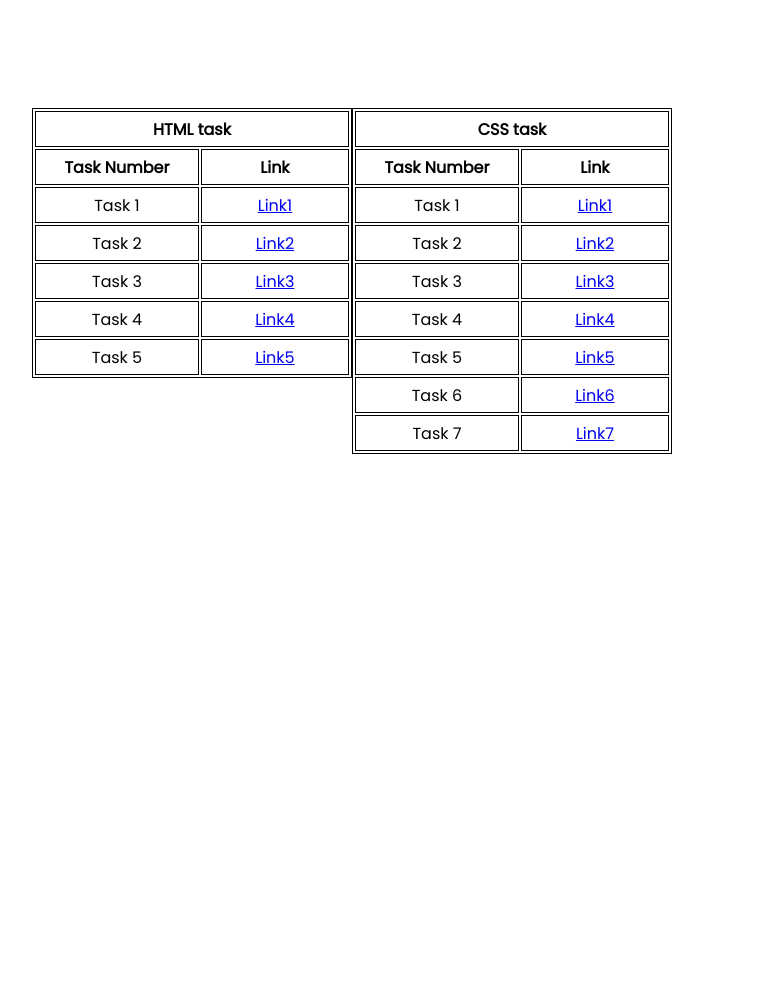
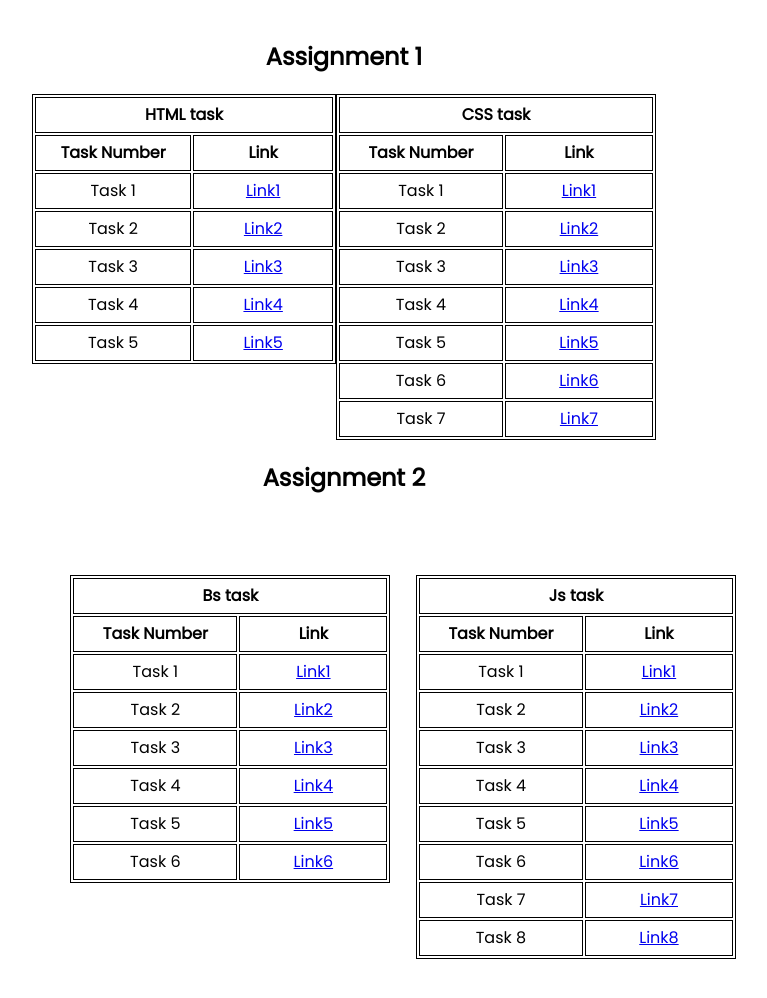
Before and after one commit to puneethx/MERN-Intership, a plain HTML site: page index.html in a window 1280 px wide. Shown: the part 72-1070 px from the top of the page, without its empty margins (296-1063 px from the left). Before the commit the page ends 800 px from the top, so only its background shows below. Drawn offline with Linux system fonts and the light colour scheme.

Commit message:
Js and Bs added

```diff
--- a/index.html
+++ b/index.html
@@ -15,7 +15,7 @@
         text-align: center;
         width: 20rem;
     }
-    h1{
+    h1,h2{
         text-align: center;
     }
     body{
@@ -25,13 +25,28 @@
         display: flex;
         justify-content: space-between;
         margin:0 25vw;
-        padding-top: 7vw;
+        flex-direction: column;
+    }
+    .center2{
+        justify-content: space-between;
+        margin: 10vh 30vw;
+        display: flex;
+    }
+    .jsdiv{
+        margin-left: 2vw;
+    }
+    .bsdiv{
+        margin-left: -2vw;
+    }
+    .assignment{
+        display: flex;
     }
 </style>
 <body>
     <h1>Index Page</h1>
     <div class="centerdiv">
-        <div class="htmldiv">
+        <h2>Assignment 1</h2>
+        <div class="assignment">
             <table class="table">
                 <tbody>
                     <tr>
@@ -63,7 +78,7 @@
                     </tr>
                 </tbody>
             </table>
-    </div>
+
             <div class="cssdiv">
                 <table class="table">
                     <tbody>
@@ -106,5 +121,94 @@
                 </table>
             </div>
         </div>
+    </div>
+    <h2>Assignment 2</h2>
+    <div class="center2">
+        <div class="assignment">
+            <div class="bsdiv">
+                <table class="table">
+                    <tbody>
+                        <tr>
+                            <th colspan="2">Bs task</th>
+                        </tr>
+                        <tr>
+                            <th>Task Number</th>
+                            <th>Link</th>
+                        </tr>
+                        <tr>
+                            <td>Task 1</td>
+                            <td><a href="./Bs Task/Bs Task 1/index.html">Link1</a></td>
+                        </tr>
+                        <tr>
+                            <td>Task 2</td>
+                            <td><a href="./Bs Task/Bs Task 2/index.html">Link2</a></td>
+                        </tr>
+                        <tr>
+                            <td>Task 3</td>
+                            <td><a href="./Bs Task/Bs Task 3/index.html">Link3</a></td>
+                        </tr>
+                        <tr>
+                            <td>Task 4</td>
+                            <td><a href="./Bs Task/Bs Task 4/index.html">Link4</a></td>
+                        </tr>
+                        <tr>
+                            <td>Task 5</td>
+                            <td><a href="./Bs Task/Bs Task 5/index.html">Link5</a></td>
+                        </tr>
+                        <tr>
+                            <td>Task 6</td>
+                            <td><a href="./Bs Task/Bs Task 6/index.html">Link6</a></td>
+                        </tr>
+                    </tbody>
+                </table>
+            </div>
+            <div class="jsdiv">
+                <table class="table">
+                    <tbody>
+                        <tr>
+                            <th colspan="2">Js task</th>
+                        </tr>
+                        <tr>
+                            <th> Task Number</th>
+                            <th> Link</th>
+                        </tr>
+                        <tr>
+                            <td>Task 1</td>
+                            <td><a href="./Js Task/Js Task1/index.html">Link1</a></td>
+                        </tr>
+                        <tr>
+                            <td>Task 2</td>
+                            <td><a href="./Js Task/Js Task2/index.html">Link2</a></td>
+                        </tr>
+                        <tr>
+                            <td>Task 3</td>
+                            <td><a href="./Js Task/Js Task3/index.html">Link3</a></td>
+                        </tr>
+                        <tr>
+                            <td>Task 4</td>
+                            <td><a href="./Js Task/Js Task4/index.html">Link4</a></td>
+                        </tr>
+                        <tr>
+                            <td>Task 5</td>
+                            <td><a href="./Js Task/Js Task5/index.html">Link5</a></td>
+                        </tr>
+                        <tr>
+                            <td>Task 6</td>
+                            <td><a href="./Js Task/Js Task6/index.html">Link6</a></td>
+                        </tr>
+                        <tr>
+                            <td>Task 7</td>
+                            <td><a href="./Js Task/Js Task7/index.html">Link7</a></td>
+                        </tr>
+                        <tr>
+                            <td>Task 8</td>
+                            <td><a href="./Js Task/Js Task8/index.html">Link8</a></td>
+                        </tr>
+                        </tbody>
+                    </table>
+                </div>
+            </div>
+        </div>
+    </div>
 </body>
 </html>
```
Lines whose indentation alone changed are shown as unchanged.
